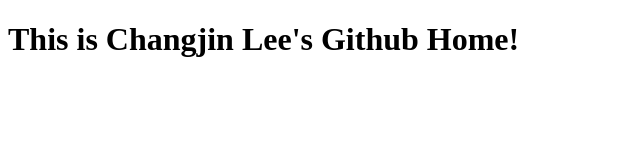
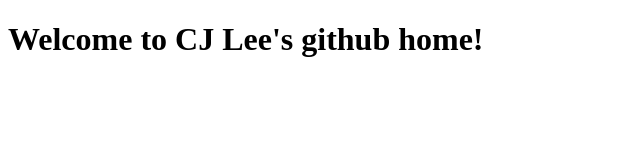
Before and after one commit to changjin-lee/changjinlee.github.io, a plain HTML site: page index.html in a window 1280 px wide. Shown: the whole page, without its empty margins (0-640 px from the left). Drawn offline with Linux system fonts and the light colour scheme.

Commit message:
Update index.html

```diff
--- a/index.html
+++ b/index.html
@@ -3,10 +3,10 @@
 <html lang="en">
 
     <head>
-        <title>Changjin Lee</title>
+        <title>CJ Lee's home</title>
     </head>
     <body>
-        <h1>This is Changjin Lee's Github Home!</h1>
+        <h1>Welcome to CJ Lee's github home!</h1>
     </body>
 
 </html>
```
